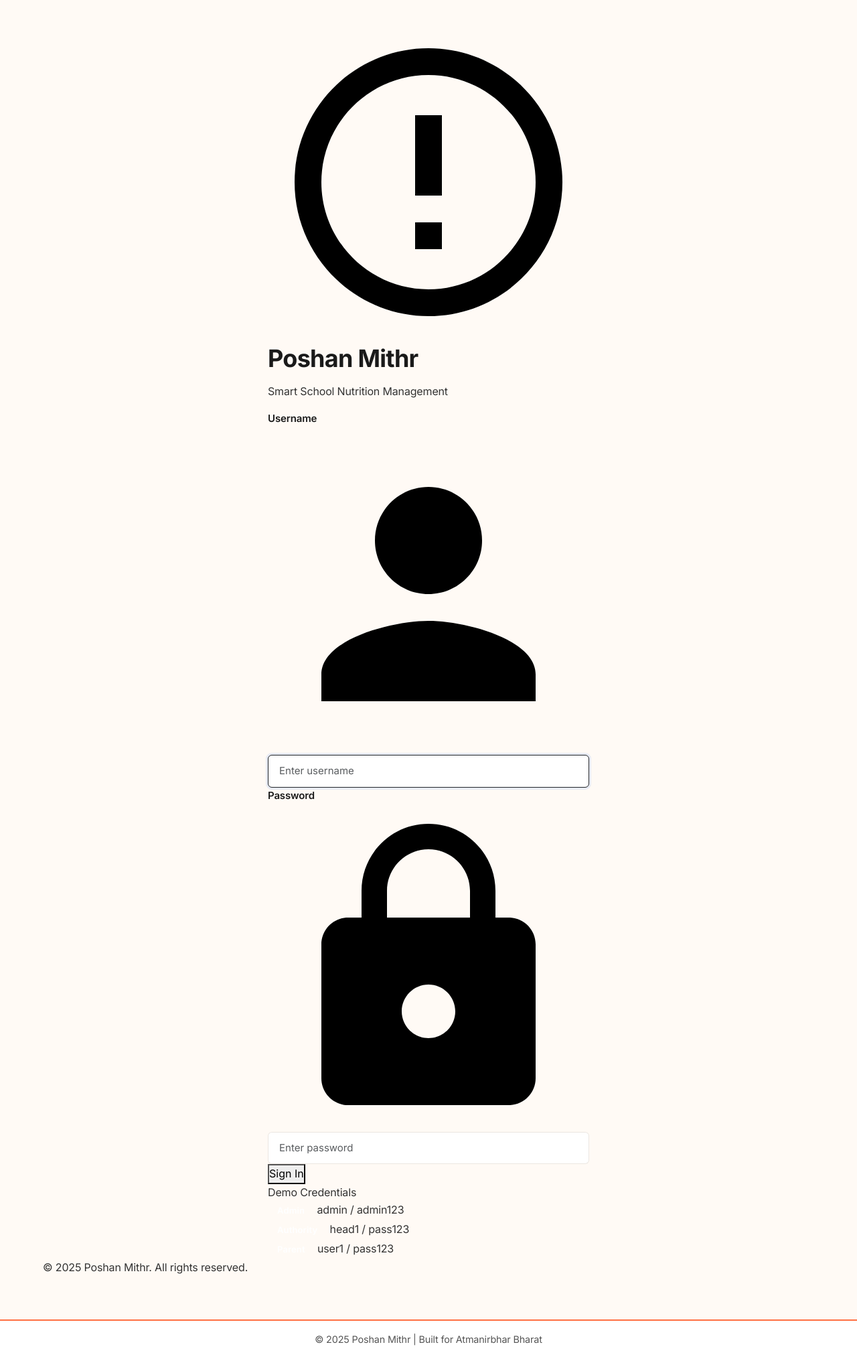
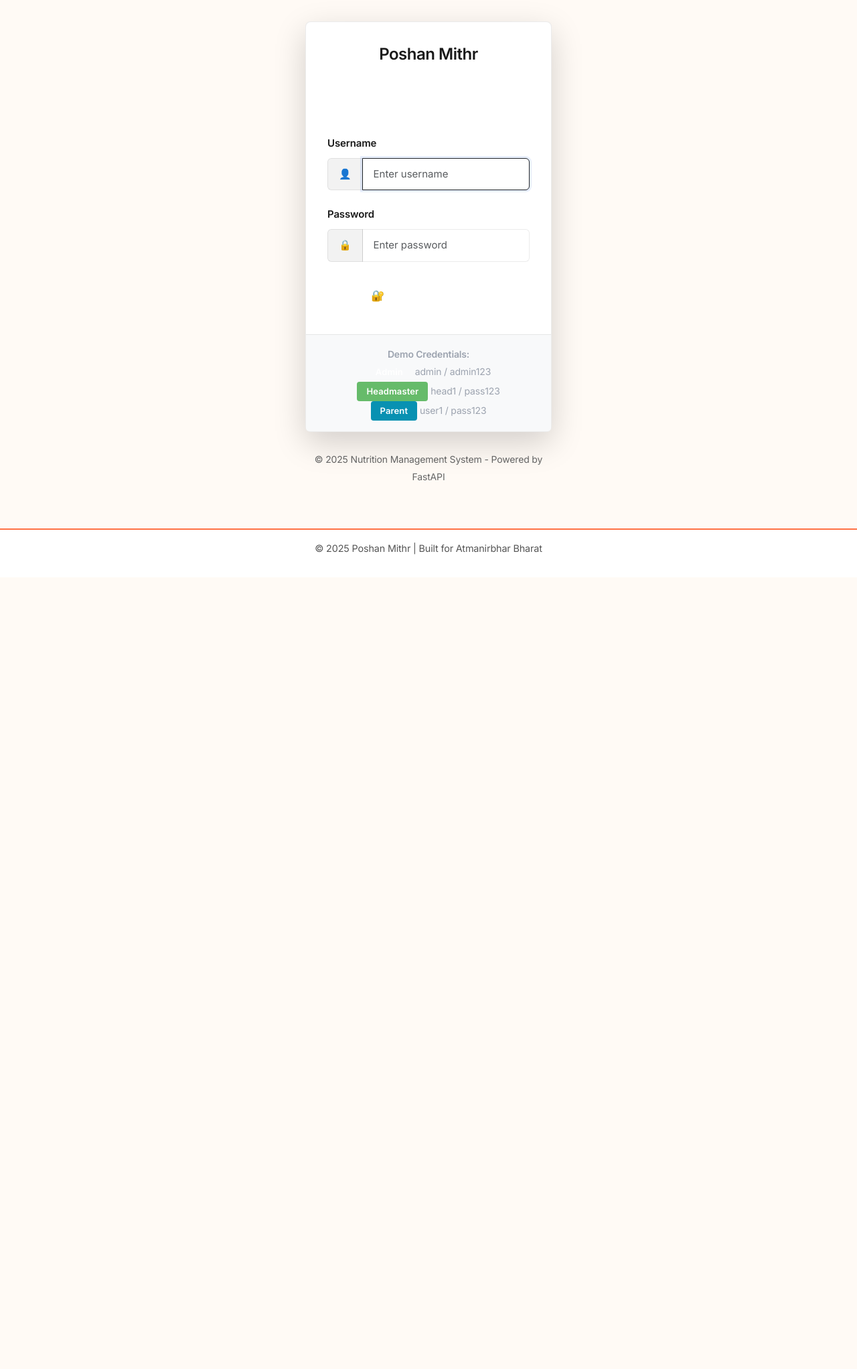
Before and after one commit to AmoghPuthanikar/Poshan_mithr, a FastAPI app: page / in a window 1280 px wide. Shown: the whole page at 67% size. After the commit the page ends 828 px from the top, so only its background shows below. Run offline with FastAPI, Linux system fonts and the light colour scheme.

Commit message:
Update login.html

```diff
--- a/app/templates/login.html
+++ b/app/templates/login.html
@@ -1,43 +1,27 @@
-{% extends "base.html" %}
-{% block title %}Login - Poshan Mithr{% endblock %}
-{% block content %}
-<div class="login-container">
-    <div class="login-card">
-        <div class="login-header">
-            <div class="logo-section">
-                <div class="logo-icon">
-                    <svg viewBox="0 0 24 24" xmlns="http://www.w3.org/2000/svg">
-                        <path d="M12 2C6.48 2 2 6.48 2 12s4.48 10 10 10 10-4.48 10-10S17.52 2 12 2zm0 18c-4.41 0-8-3.59-8-8s3.59-8 8-8 8 3.59 8 8-3.59 8-8 8zm-1-13h2v6h-2zm0 8h2v2h-2z"/>
-                    </svg>
+{% extends "base.html" %} {% block title %}Login - Nutrition Management System{%
+endblock %} {% block content %}
+<div
+  class="row justify-content-center"
+  style="min-height: 80vh; align-items: center; display: flex"
+>
+  <div class="col-md-6 col-lg-4">
+    <div class="card shadow-lg">
+      <div class="card-header bg-primary text-white text-center py-4">
+        <h3>Poshan Mithr</h3>
+        <p class="mb-0">Built for Atmanirbhar Bharat </p>
       </div>
-                <h1>Poshan Mithr</h1>
-            </div>
-            <p>Smart School Nutrition Management</p>
-        </div>
-
-        <div class="login-body">
+      <div class="card-body p-4">
         {% if error %}
-            <div class="alert">
-                <div class="alert-icon">
-                    <svg width="16" height="16" viewBox="0 0 16 16" fill="currentColor">
-                        <path d="M8 0C3.58 0 0 3.58 0 8s3.58 8 8 8 8-3.58 8-8-3.58-8-8-8zm1 13H7v-2h2v2zm0-3H7V4h2v6z"/>
-                    </svg>
-                </div>
-                <div>
-                    <strong>Authentication Failed:</strong> {{ error }}
-                </div>
+        <div class="alert alert-danger" role="alert">
+          <strong>❌ Error:</strong> {{ error }}
         </div>
         {% endif %}
 
         <form method="post" action="/login">
-                <div class="form-group">
+          <div class="mb-3">
             <label for="username" class="form-label">Username</label>
-                    <div class="input-wrapper">
-                        <span class="input-icon">
-                            <svg viewBox="0 0 24 24" xmlns="http://www.w3.org/2000/svg">
-                                <path d="M12 12c2.21 0 4-1.79 4-4s-1.79-4-4-4-4 1.79-4 4 1.79 4 4 4zm0 2c-2.67 0-8 1.34-8 4v2h16v-2c0-2.66-5.33-4-8-4z"/>
-                            </svg>
-                        </span>
+            <div class="input-group">
+              <span class="input-group-text">👤</span>
               <input
                 type="text"
                 class="form-control"
@@ -50,14 +34,10 @@
             </div>
           </div>
 
-                <div class="form-group">
+          <div class="mb-3">
             <label for="password" class="form-label">Password</label>
-                    <div class="input-wrapper">
-                        <span class="input-icon">
-                            <svg viewBox="0 0 24 24" xmlns="http://www.w3.org/2000/svg">
-                                <path d="M18 8h-1V6c0-2.76-2.24-5-5-5S7 3.24 7 6v2H6c-1.1 0-2 .9-2 2v10c0 1.1.9 2 2 2h12c1.1 0 2-.9 2-2V10c0-1.1-.9-2-2-2zm-6 9c-1.1 0-2-.9-2-2s.9-2 2-2 2 .9 2 2-.9 2-2 2zm3.1-9H8.9V6c0-1.71 1.39-3.1 3.1-3.1 1.71 0 3.1 1.39 3.1 3.1v2z"/>
-                            </svg>
-                        </span>
+            <div class="input-group">
+              <span class="input-group-text">🔒</span>
               <input
                 type="password"
                 class="form-control"
@@ -69,37 +49,26 @@
             </div>
           </div>
 
-                <button type="submit" class="btn-login">
-                    Sign In
+          <div class="d-grid">
+            <button type="submit" class="btn btn-primary btn-lg">
+              🔐 Login to Dashboard
             </button>
+          </div>
         </form>
       </div>
+      <div class="card-footer bg-light text-center py-3">
+        <small class="text-muted">
+          <strong>Demo Credentials:</strong><br />
+          <span class="badge bg-primary">Admin</span> admin / admin123<br />
+          <span class="badge bg-success">Headmaster</span> head1 / pass123<br />
+          <span class="badge bg-info">Parent</span> user1 / pass123
+        </small>
+      </div>
+    </div>
 
-        <div class="login-footer">
-            <div class="credentials-title">Demo Credentials</div>
-            <div class="credential-list">
-                <div class="credential-item">
-                    <span class="badge badge-admin">Admin</span>
-                    <span class="credential-text">admin / admin123</span>
-                </div>
-                <div class="credential-item">
-                    <span class="badge badge-authority">Authority</span>
-                    <span class="credential-text">head1 / pass123</span>
-                </div>
-                <div class="credential-item">
-                    <span class="badge badge-parent">Parent</span>
-                    <span class="credential-text">user1 / pass123</span>
+    <div class="text-center mt-3 text-muted">
+      <small>© 2025 Nutrition Management System - Powered by FastAPI</small>
     </div>
   </div>
 </div>
-    </div>
-
-    <div class="copyright">
-        © 2025 Poshan Mithr. All rights reserved.
-    </div>
-</div>
-
-<style>
-    /* (Paste all the CSS from Code 2 here) */
-</style>
 {% endblock %}
```
Lines whose indentation alone changed are shown as unchanged.
